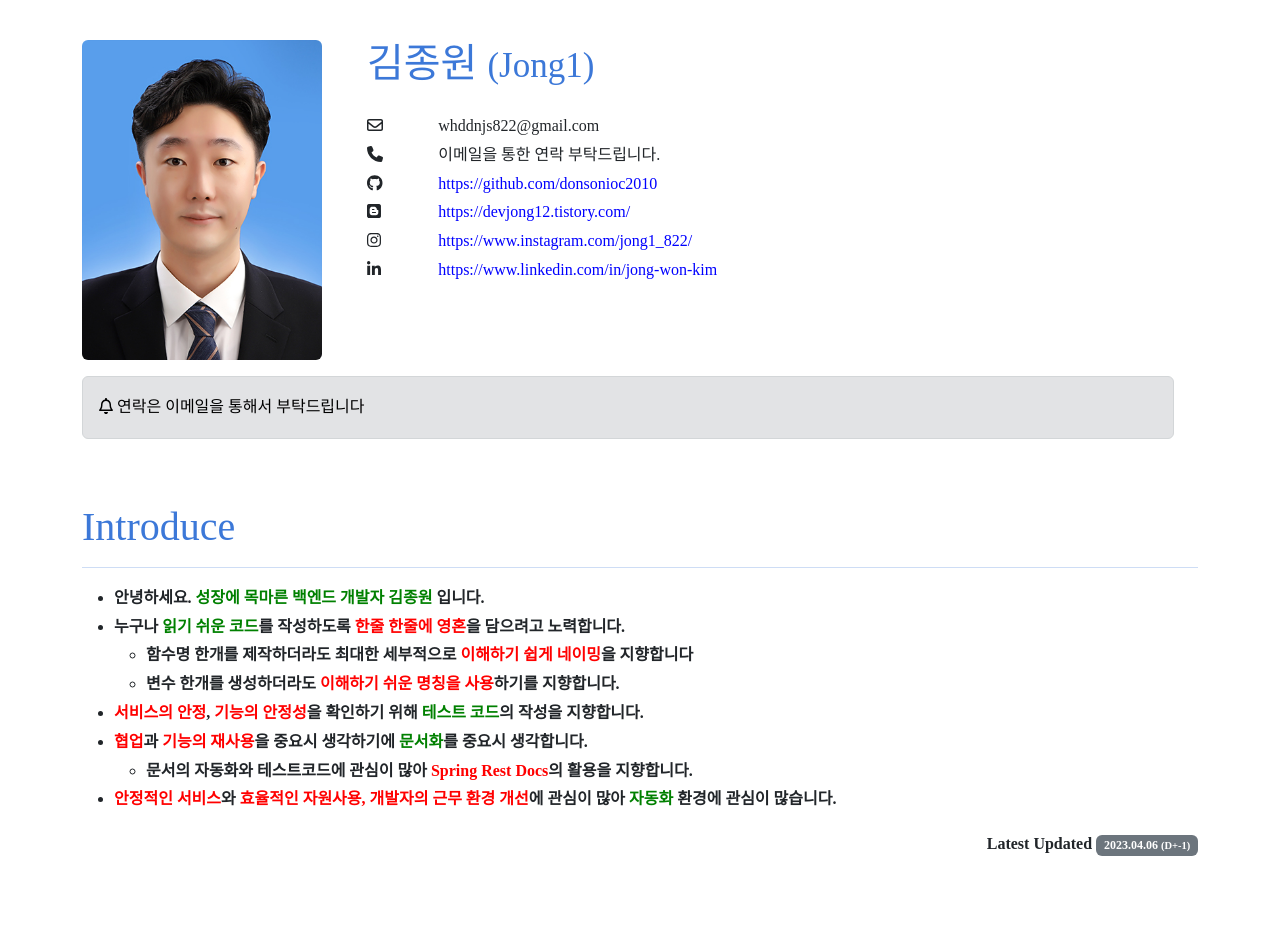
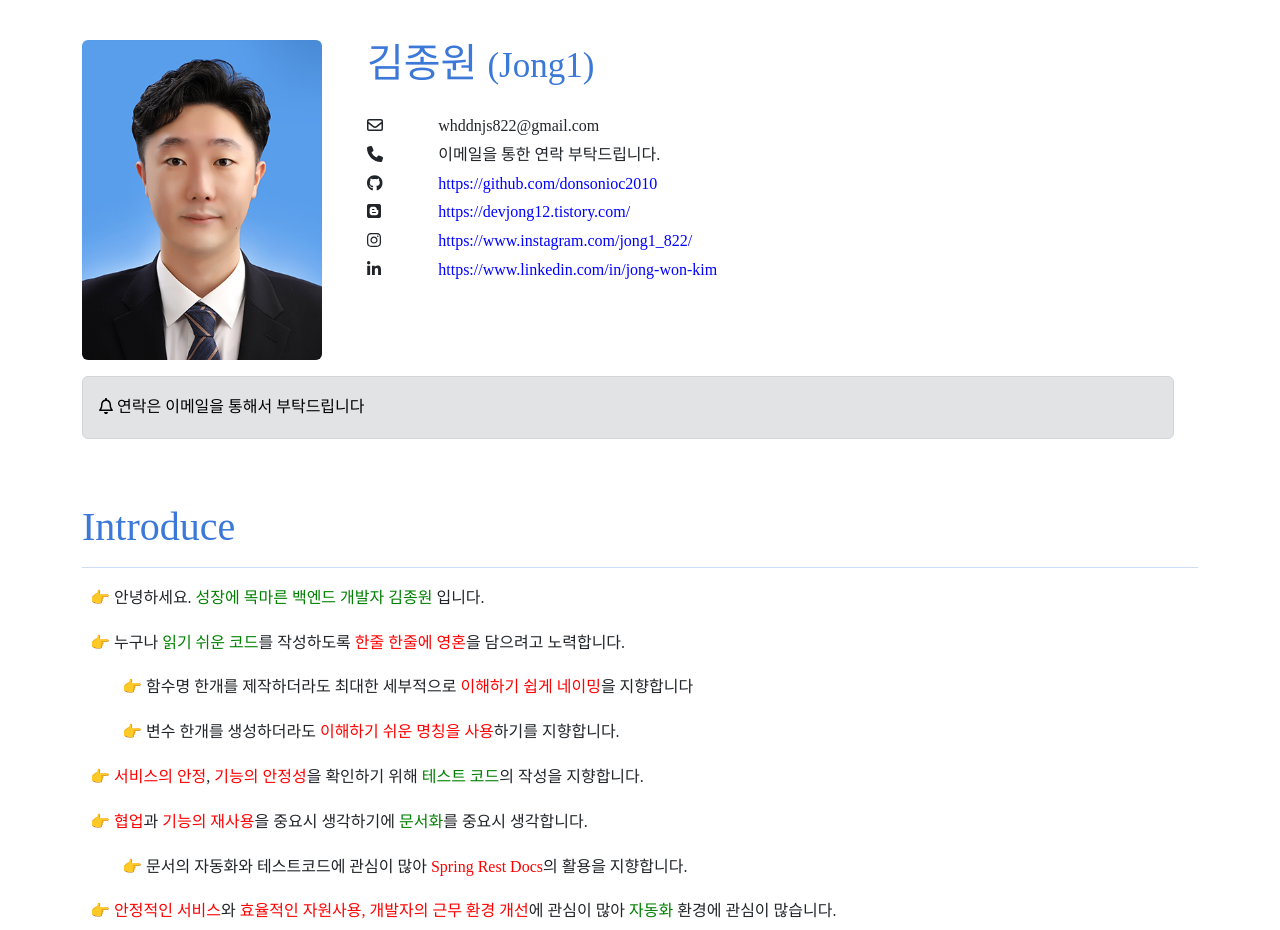
Before and after one commit to donsonioc2010/My-Resume, a React (Create React App) app: page / in a window 1280 px wide. Shown: the top 930 px of the page. Built offline with nearby package versions, Linux system fonts and the light colour scheme.

Commit message:
feat : li 형태 Fingerfh qusrud

```diff
--- /dev/null
+++ b/src/introduce/Introduce.css
@@ -0,0 +1,6 @@
+#introduce li::marker {
+  /* list-style-image: 'url(/right-arrow.svg)', */
+  /* list-style-type: '👉'; */
+  padding-inline-start: '1ch';
+  content: '👉 ';
+}
--- a/src/introduce/Introduce.js
+++ b/src/introduce/Introduce.js
@@ -7,6 +7,7 @@ import { Style } from 'common/Style';
 import { StyleBlueTitleByH1AndHr } from 'common/Utils';
 import moment from 'moment';
 import 'moment/locale/ko';
+import './Introduce.css';
 
 var introduceData = {
   type: jsonData.type,
@@ -92,7 +93,7 @@ function TemplateLi(props) {
   var i = props.index;
   return (
     <li key={'TemplateLi' + i.toString()}>
-      <b dangerouslySetInnerHTML={{ __html: content }}></b>
+      <p dangerouslySetInnerHTML={{ __html: content }}></p>
     </li>
   );
 }
@@ -104,7 +105,7 @@ function SentenceTypeComponent() {
   return introduces.map((introduce, index) => {
     return (
       <p key={'SentenceType' + index.toString()}>
-        <b dangerouslySetInnerHTML={{ __html: introduce }}></b>
+        <p dangerouslySetInnerHTML={{ __html: introduce }}></p>
       </p>
     );
   });
@@ -117,14 +118,9 @@ function LatestUpdatedComponent() {
   var nowTime = moment();
   var latestUpdatedByNow = Math.floor(moment.duration(nowTime.diff(latestUpdated)).asDays());
 
-  var lastUpdateStyle = {
-    fontFamily: "'Parisienne', cursive",
-    fontSize: '1em',
-  };
-
   return (
     <p className="text-end">
-      <b>Latest Updated</b>{' '}
+      <small>Latest Updated</small>{' '}
       <Badge bg="secondary">
         {' '}
         {latestUpdated} <small>(D+{latestUpdatedByNow})</small>
```
